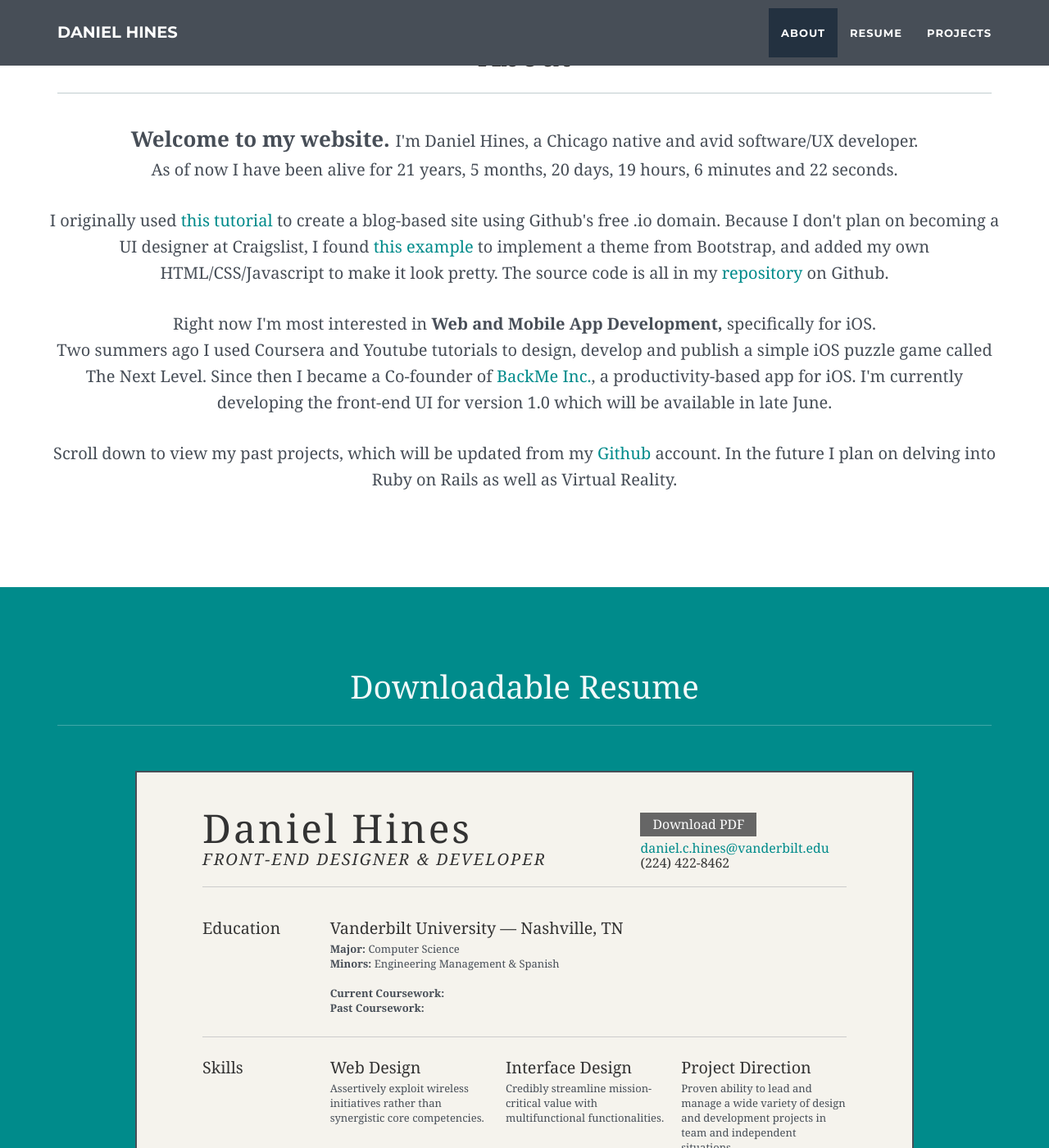
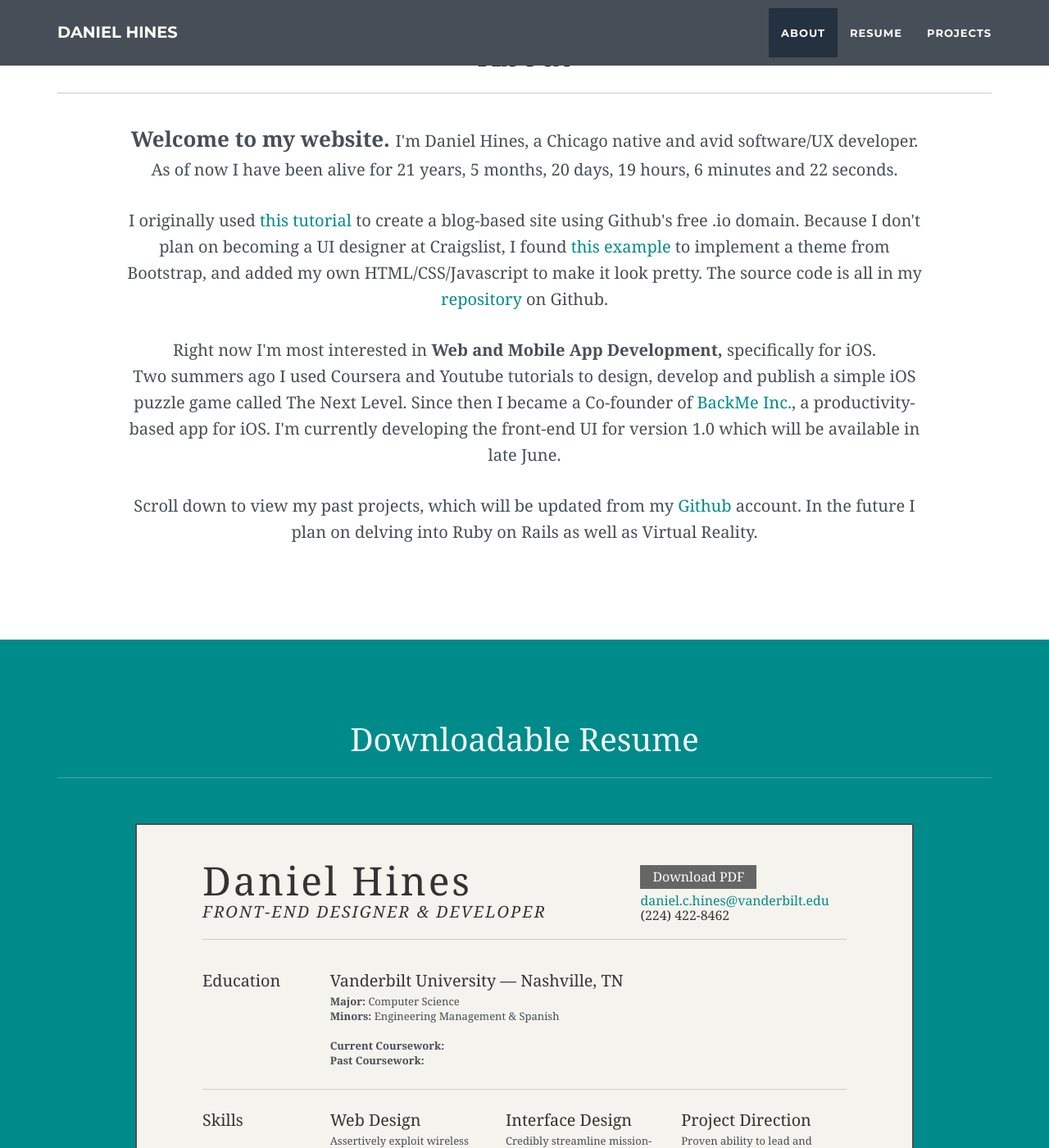
Before and after one commit to danielchines/danielchines.github.io, a Jekyll site: the page built from index.html, in a window 1280 px wide and 1400 px high, scrolled down 810 px. Shown: the whole window at 82% size. Built offline with Jekyll 4.4.1, drawn with Linux system fonts in a browser that asks for light colours.

Commit message:
Update main.css

```diff
--- a/_includes/css/main.css
+++ b/_includes/css/main.css
@@ -197,7 +197,7 @@ section h2.white {
 } */
 .row .about-p {
     text-align: center;
-    min-width: 83%;
+    width: 83%;
     margin: 15px auto;
     line-height: 1.6;
 }
```
